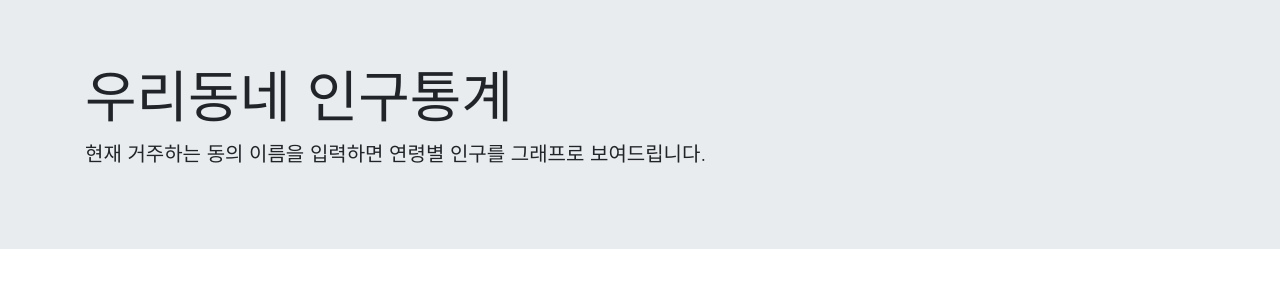
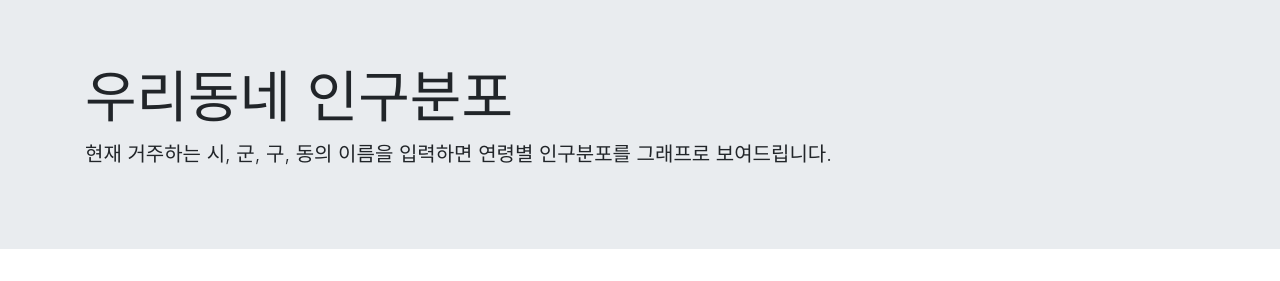
Before and after one commit to 951237/python_flask, a Flask app: template myCity_population/templates/result.html in a window 1280 px wide. Shown: the top 281 px of the page. Run offline with Flask 2, Linux system fonts and the light colour scheme; the template is opened without the code that fills it: most values are stand-ins (such as "Sample title", 1, 10 or a date in 2020); some libraries are stand-ins or nearby versions.

Commit message:
Doc : Update

```diff
--- a/myCity_population/templates/base.html
+++ b/myCity_population/templates/base.html
@@ -17,8 +17,8 @@
 <body>
   <div class="jumbotron jumbotron-fluid">
     <div class="container">
-      <h1 class="display-4">우리동네 인구통계</h1>
-      <p class="lead">현재 거주하는 동의 이름을 입력하면 연령별 인구를 그래프로 보여드립니다.</p>
+      <h1 class="display-4">우리동네 인구분포</h1>
+      <p class="lead">현재 거주하는 시, 군, 구, 동의 이름을 입력하면 연령별 인구분포를 그래프로 보여드립니다.</p>
     </div>
   </div>
   <div class="container">
--- a/myCity_population/templates/index.html
+++ b/myCity_population/templates/index.html
@@ -27,7 +27,7 @@
         <input type="text" class="form-control form-control-lg" name="city" placeholder="조회하고 싶은 동을 입력하시오.">
       </div>
       <div class="col-sm-3">
-        <button type="submit" class="btn btn-primary">Submit</button>
+        <button type="submit" class="btn btn-primary">조회하기</button>
       </div>
     </div>
   </form>
--- a/myCity_population/templates/result.html
+++ b/myCity_population/templates/result.html
@@ -1,10 +1,14 @@
 {% extends "base.html" %}
 {% block content %}
-<h1>{{city}} 인구현황</h1>
+<h1>{{city}} 인구분포</h1>
 <div>
     {% if True %}
     <img class="graph" src="{{ url_for('static', filename=image_file) }}">
     {% endif %}
+    <span class="">
+        <button class="btn btn-primary" onclick="location.href='/'"">다시 조회하기</button>
+    </span>
 </div>
+
 <!--{{data | safe}}-->
 {% endblock %}
```
Also changed, not shown: 1 other file.
